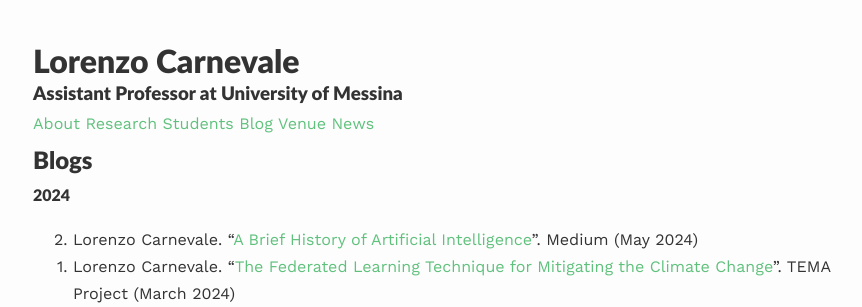
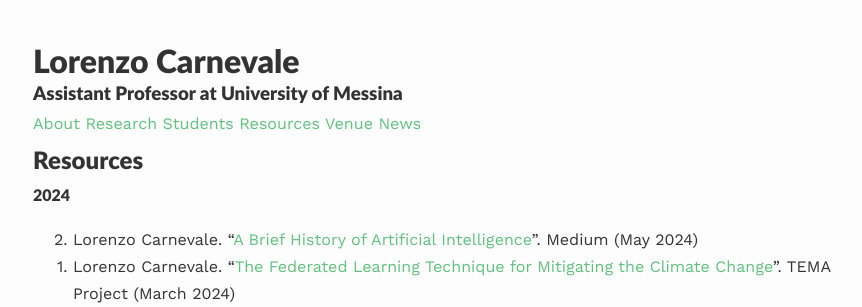
Before and after one commit to lcarnevale/lcarnevale.github.io, a Jekyll site: the page built from _pages/blogs.md, in a window 1280 px wide. Shown: the top 307 px of the page, without its empty margins (207-1069 px from the left). Built offline with Jekyll 4.4.1, drawn with Linux system fonts in a browser that asks for light colours; nearby versions of some CDN libraries; some web fonts are replaced.

Commit message:
change blog into resources

```diff
--- a/_includes/navigation.html
+++ b/_includes/navigation.html
@@ -7,7 +7,7 @@
                 <a class="links" href="{{site.baseurl}}/activities/">Activities</a>
         </div>
         <a href="{{site.baseurl}}/teaching/" class="simple_btn">Students</a>
-        <a href="{{site.baseurl}}/blog/" class="simple_btn">Blog</a>
+        <a href="{{site.baseurl}}/resources/" class="simple_btn">Resources</a>
         <a href="{{site.baseurl}}/venue/" class="simple_btn">Venue</a>
         <a href="https://www.linkedin.com/in/lorenzocarnevale/recent-activity/shares/" target="_blank" class="simple_btn">News</a>
 </div>
--- a/_pages/blogs.md
+++ b/_pages/blogs.md
@@ -1,11 +1,11 @@
 ---
 title:
 layout: default
-permalink: /blog/
+permalink: /resources/
 published: true
 ---
 
-## Blogs
+## Resources
 
 #### 2024
 0. Lorenzo Carnevale. "[A Brief History of Artificial Intelligence](https://medium.com/@lcarnevale/a-brief-history-of-artificial-intelligence-330d01229437)". Medium (May 2024)
```
